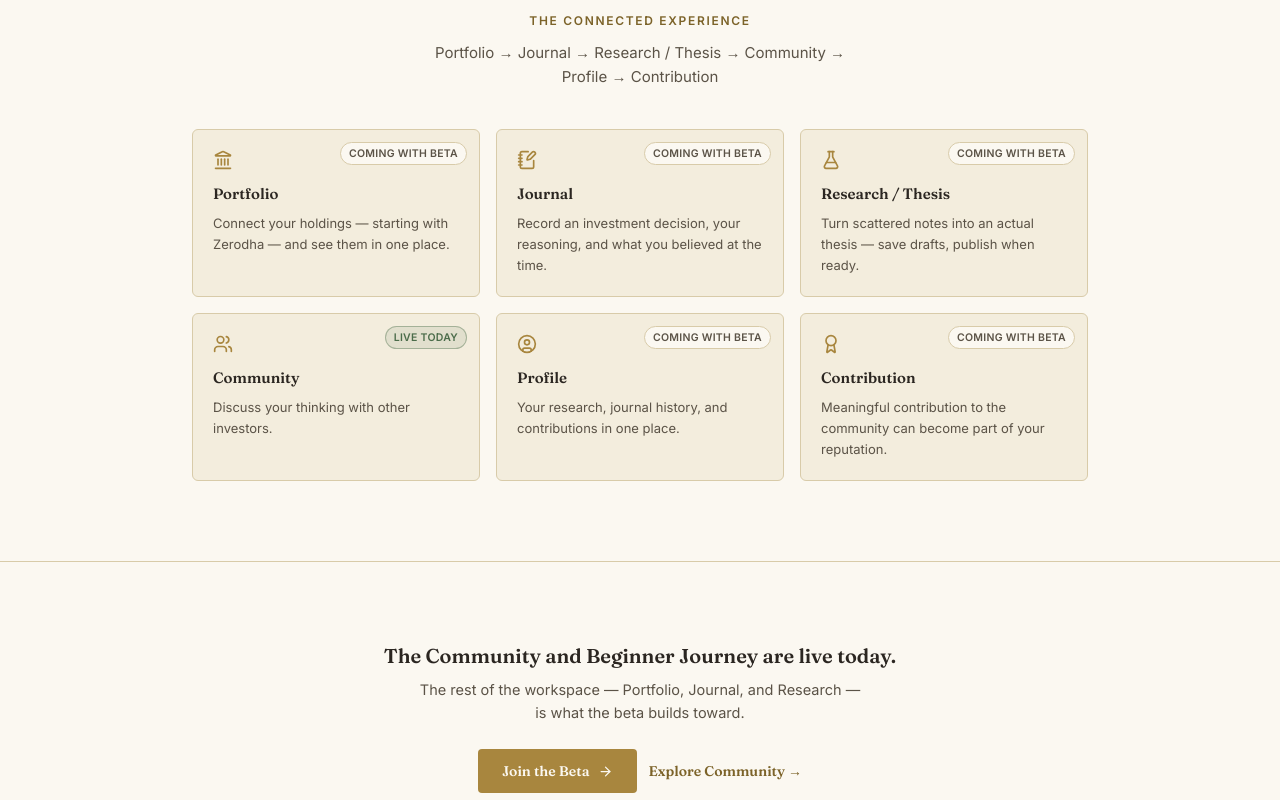
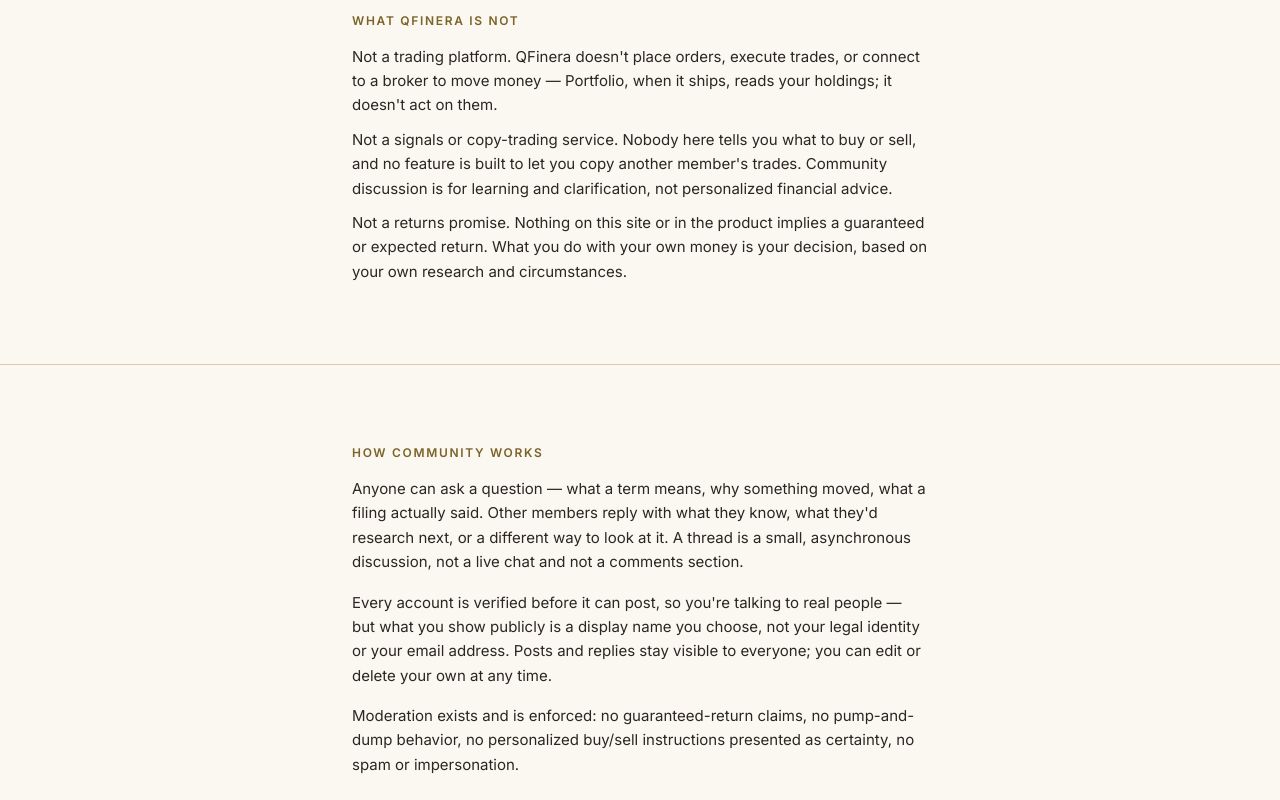
Before and after one commit to qcyberindia/qcyberindia, a Next.js app: page /qfinera/about in a window 1280 px wide. Shown: the part 1000-1800 px from the top of the page. Built offline with nearby package versions, Linux system fonts and the light colour scheme; no server answers; a web font is replaced by a local one.

Commit message:
Refine QFinera community and trust experience

```diff
--- a/app/qfinera/about/page.tsx
+++ b/app/qfinera/about/page.tsx
@@ -71,6 +71,62 @@
       </section>
 
       <section className="border-t border-[var(--qf-line)] px-6 py-16 sm:py-20">
+        <div className="mx-auto max-w-xl">
+          <Reveal>
+            <p className="text-xs font-semibold uppercase tracking-[0.14em] text-[var(--qf-brass-dark)]">
+              What {qfinanceConfig.name} is not
+            </p>
+            <div className="mt-4 space-y-2.5 text-[15px] leading-relaxed text-[var(--qf-ink)]">
+              <p>
+                Not a trading platform. {qfinanceConfig.name} doesn&apos;t place orders, execute trades,
+                or connect to a broker to move money — Portfolio, when it ships, reads your holdings; it
+                doesn&apos;t act on them.
+              </p>
+              <p>
+                Not a signals or copy-trading service. Nobody here tells you what to buy or sell, and no
+                feature is built to let you copy another member&apos;s trades. Community discussion is
+                for learning and clarification, not personalized financial advice.
+              </p>
+              <p>
+                Not a returns promise. Nothing on this site or in the product implies a guaranteed or
+                expected return. What you do with your own money is your decision, based on your own
+                research and circumstances.
+              </p>
+            </div>
+          </Reveal>
+        </div>
+      </section>
+
+      <section className="border-t border-[var(--qf-line)] px-6 py-16 sm:py-20">
+        <div className="mx-auto max-w-xl">
+          <Reveal>
+            <p className="text-xs font-semibold uppercase tracking-[0.14em] text-[var(--qf-brass-dark)]">
+              How Community works
+            </p>
+            <div className="mt-4 space-y-4 text-[15px] leading-relaxed text-[var(--qf-ink)]">
+              <p>
+                Anyone can ask a question — what a term means, why something moved, what a filing
+                actually said. Other members reply with what they know, what they&apos;d research next,
+                or a different way to look at it. A thread is a small, asynchronous discussion, not a
+                live chat and not a comments section.
+              </p>
+              <p>
+                Every account is verified before it can post, so you&apos;re talking to real people —
+                but what you show publicly is a display name you choose, not your legal identity or
+                your email address. Posts and replies stay visible to everyone; you can edit or delete
+                your own at any time.
+              </p>
+              <p>
+                Moderation exists and is enforced: no guaranteed-return claims, no pump-and-dump
+                behavior, no personalized buy/sell instructions presented as certainty, no spam or
+                impersonation.
+              </p>
+            </div>
+          </Reveal>
+        </div>
+      </section>
+
+      <section className="border-t border-[var(--qf-line)] px-6 py-16 sm:py-20">
         <div className="mx-auto max-w-4xl">
           <Reveal>
             <p className="text-center text-xs font-semibold uppercase tracking-[0.14em] text-[var(--qf-brass-dark)]">
@@ -120,7 +176,7 @@
               href="/qfinera/beta"
               className="inline-flex items-center gap-2 rounded-sm bg-[var(--qf-brass)] px-6 py-3 font-display text-sm font-semibold text-[var(--qf-cream-0)] transition-opacity hover:opacity-90"
             >
-              Join the Beta
+              Join QFinera
               <ArrowRight size={15} />
             </Link>
             <Link href="/qfinera/community" className="font-display text-sm font-semibold text-[var(--qf-brass-dark)] hover:underline">
--- a/app/qfinera/community/page.tsx
+++ b/app/qfinera/community/page.tsx
@@ -55,6 +55,17 @@
         </div>
 
         <div className="mt-6 space-y-3">
+          {posts.length > 0 && !category && (
+            <div className="flex items-center gap-2">
+              <span className="relative flex h-2 w-2">
+                <span className="absolute inline-flex h-full w-full motion-safe:animate-ping rounded-full bg-[var(--qf-brass)] opacity-60" />
+                <span className="relative inline-flex h-2 w-2 rounded-full bg-[var(--qf-brass)]" />
+              </span>
+              <p className="text-xs font-bold uppercase tracking-[0.16em] text-[var(--qf-brass-dark)]">
+                Live Today
+              </p>
+            </div>
+          )}
           {posts.length === 0 ? (
             <div className="rounded-md border border-dashed border-[var(--qf-line)] p-10 text-center">
               <MessageCircleQuestion size={28} className="mx-auto text-[var(--qf-ink-soft)]" />
@@ -115,7 +126,7 @@
           >
             <p className="font-display text-[15px] font-semibold text-[var(--qf-ink)]">Want to help shape QFinera?</p>
             <p className="mt-1 flex items-center gap-1 text-[13.5px] font-medium text-[var(--qf-brass-dark)]">
-              Join the Beta
+              Join QFinera
               <ArrowRight size={13} className="transition-transform group-hover:translate-x-0.5" />
             </p>
           </Link>
--- a/app/qfinera/page.tsx
+++ b/app/qfinera/page.tsx
@@ -1,5 +1,5 @@
 import Link from "next/link";
-import { ArrowRight } from "lucide-react";
+import { ArrowRight, Landmark, NotebookPen, FlaskConical } from "lucide-react";
 import { listQFinanceCommunityPosts } from "@/lib/db";
 import QFinanceHeader from "@/components/qfinance/QFinanceHeader";
 import QFinanceFooter from "@/components/qfinance/QFinanceFooter";
@@ -15,9 +15,9 @@
 // second *view* of Community, not a second Community implementation.
 
 const vision = [
-  { label: "Portfolio", status: "Being built", body: "Connect your investment view with the holdings you actually own." },
-  { label: "Journal", status: "Being built", body: "Record why you invested, what changed, and what you believe now." },
-  { label: "Research", status: "Being built", body: "Build and organize your own investment thesis." },
+  { icon: Landmark, label: "Portfolio", body: "See the holdings behind your investment thinking." },
+  { icon: NotebookPen, label: "Journal", body: "Record why you invested, what changed, and what you believe now." },
+  { icon: FlaskConical, label: "Research", body: "Build and organize the reasoning behind your investment thesis." },
 ];
 
 export default async function QFineraHomePage() {
@@ -50,9 +50,15 @@
           <Reveal>
             <div className="flex flex-wrap items-end justify-between gap-4">
               <div>
-                <p className="text-xs font-semibold uppercase tracking-[0.14em] text-[var(--qf-brass-dark)]">
-                  Live today
-                </p>
+                <div className="flex items-center gap-2">
+                  <span className="relative flex h-2 w-2">
+                    <span className="absolute inline-flex h-full w-full motion-safe:animate-ping rounded-full bg-[var(--qf-brass)] opacity-60" />
+                    <span className="relative inline-flex h-2 w-2 rounded-full bg-[var(--qf-brass)]" />
+                  </span>
+                  <p className="text-xs font-bold uppercase tracking-[0.16em] text-[var(--qf-brass-dark)]">
+                    Live Today
+                  </p>
+                </div>
                 <h2 className="mt-1.5 font-display text-2xl font-semibold tracking-tight text-[var(--qf-ink)] sm:text-[28px]">
                   Questions investors are trying to understand.
                 </h2>
@@ -86,24 +92,36 @@
         </div>
       </section>
 
-      {/* Compact product vision \u2014 secondary to Community, honestly labeled */}
+      {/* Product vision — visually connected to the hero above via the same
+          brass/cream language, but clearly a distinct, secondary section:
+          tinted background, card treatment, explicit "being built" status
+          so nothing here reads as available today. */}
       <section className="border-t border-[var(--qf-line)] bg-[var(--qf-cream-1)] px-6 py-16 sm:py-20">
         <div className="mx-auto max-w-2xl">
           <Reveal>
             <p className="text-center text-xs font-semibold uppercase tracking-[0.14em] text-[var(--qf-brass-dark)]">
               What&apos;s coming to {qfinanceConfig.name}
             </p>
+            <p className="mx-auto mt-2 max-w-sm text-center text-[14px] leading-relaxed text-[var(--qf-ink-soft)]">
+              The Community is live today. This is what we&apos;re building around it.
+            </p>
           </Reveal>
-          <div className="mt-8 grid gap-6 sm:grid-cols-3">
-            {vision.map((v, i) => (
-              <Reveal key={v.label} delay={i * 80}>
-                <div className="border-t border-[var(--qf-line)] pt-4">
-                  <p className="font-display text-[15px] font-semibold text-[var(--qf-ink)]">{v.label}</p>
-                  <p className="mt-0.5 text-[11px] font-semibold uppercase tracking-[0.08em] text-[var(--qf-ink-soft)]">{v.status}</p>
-                  <p className="mt-2 text-[13.5px] leading-relaxed text-[var(--qf-ink-soft)]">{v.body}</p>
-                </div>
-              </Reveal>
-            ))}
+          <div className="mt-9 grid gap-4 sm:grid-cols-3">
+            {vision.map((v, i) => {
+              const Icon = v.icon;
+              return (
+                <Reveal key={v.label} delay={i * 80}>
+                  <div className="relative flex h-full flex-col rounded-md border border-[var(--qf-line)] bg-[var(--qf-cream-0)] p-5">
+                    <span className="absolute right-3 top-3 rounded-full border border-[var(--qf-line)] bg-[var(--qf-cream-1)] px-2 py-0.5 text-[10px] font-semibold uppercase tracking-wide text-[var(--qf-ink-soft)]">
+                      Being built
+                    </span>
+                    <Icon size={20} className="text-[var(--qf-brass)]" />
+                    <p className="mt-3 font-display text-[15px] font-semibold text-[var(--qf-ink)]">{v.label}</p>
+                    <p className="mt-1.5 text-[13.5px] leading-relaxed text-[var(--qf-ink-soft)]">{v.body}</p>
+                  </div>
+                </Reveal>
+              );
+            })}
           </div>
         </div>
       </section>
@@ -120,11 +138,11 @@
                 href="/qfinera/community"
                 className="inline-flex items-center gap-2 rounded-sm bg-[var(--qf-brass)] px-6 py-3 font-display text-sm font-semibold text-[var(--qf-cream-0)] transition-opacity hover:opacity-90"
               >
-                Explore QFinera
+                Explore Community
                 <ArrowRight size={15} />
               </Link>
               <Link href="/qfinera/beta" className="font-display text-sm font-semibold text-[var(--qf-brass-dark)] hover:underline">
-                Join the Beta →
+                Join QFinera →
               </Link>
             </div>
           </Reveal>
```
Also changed, not shown: components/qfinance/community/PostCard.tsx (+24 -8 lines).
